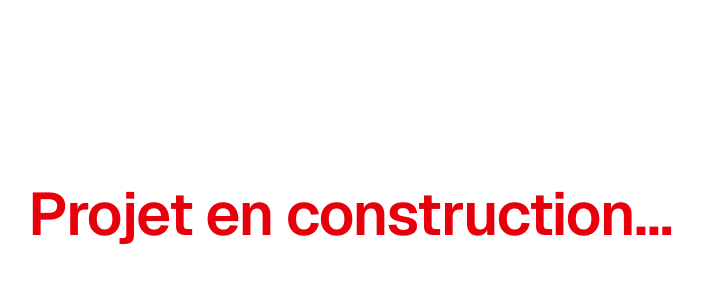
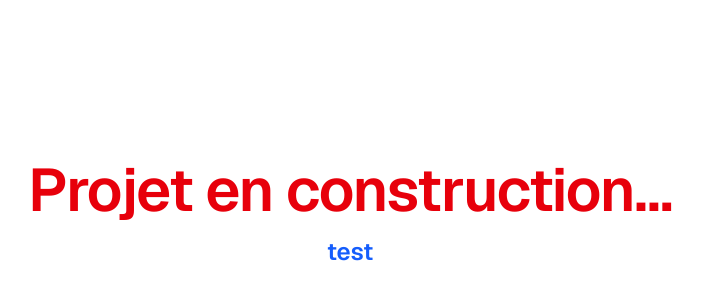
Before and after one commit to aichaayed5-maker/pawstick, a Next.js app: page / in a window 1280 px wide. Shown: the part 186-486 px from the top of the page, without its empty margins (290-993 px from the left). Built offline with nearby package versions, Linux system fonts and the light colour scheme.

Commit message:
Add blue test heading to homepage

```diff
--- a/app/page.tsx
+++ b/app/page.tsx
@@ -1,9 +1,10 @@
 export default function Home() {
   return (
-    <main className="flex flex-1 items-center justify-center px-6">
+    <main className="flex flex-1 flex-col items-center justify-center px-6">
       <h1 className="text-center text-4xl font-semibold tracking-tight text-balance text-red-600 sm:text-6xl">
         Projet en construction…
       </h1>
+      <h2 className="mt-4 text-2xl font-semibold text-blue-600">test</h2>
     </main>
   );
 }
```
